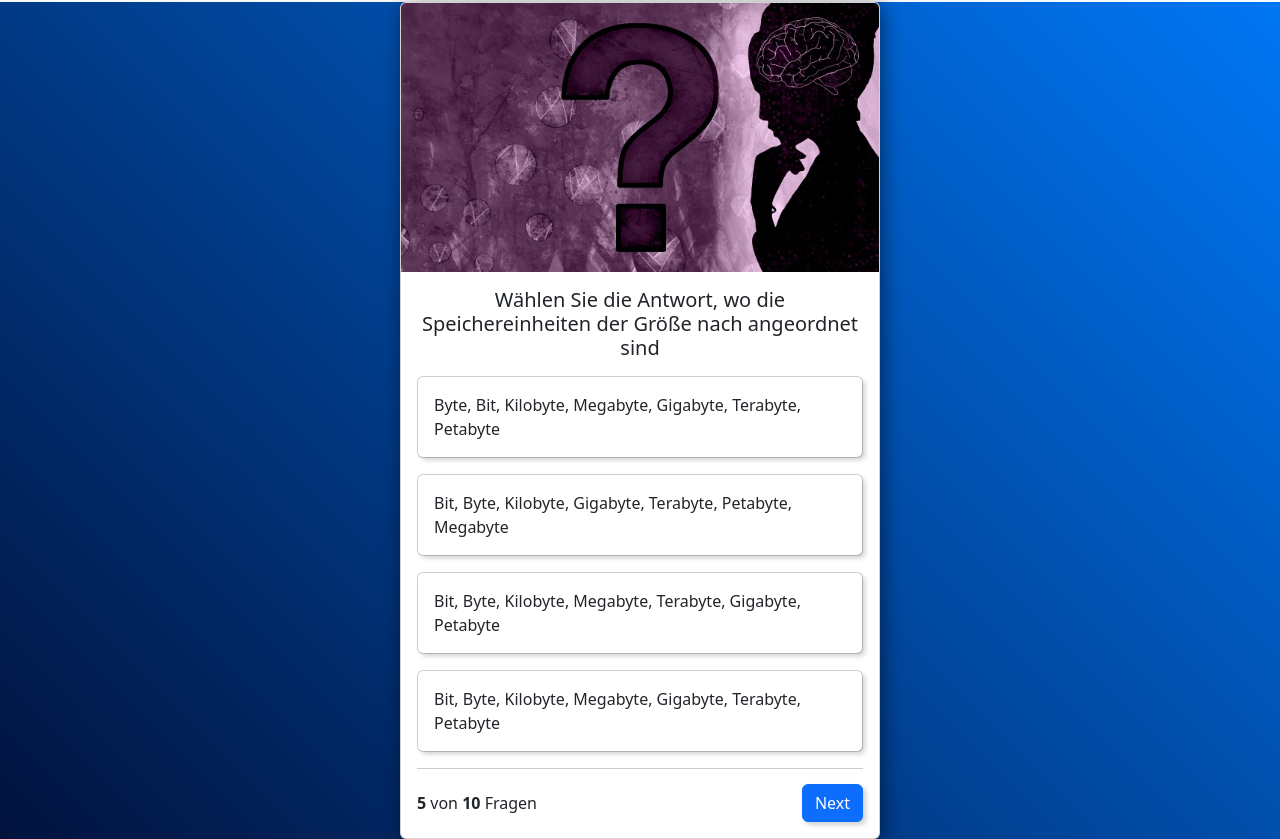
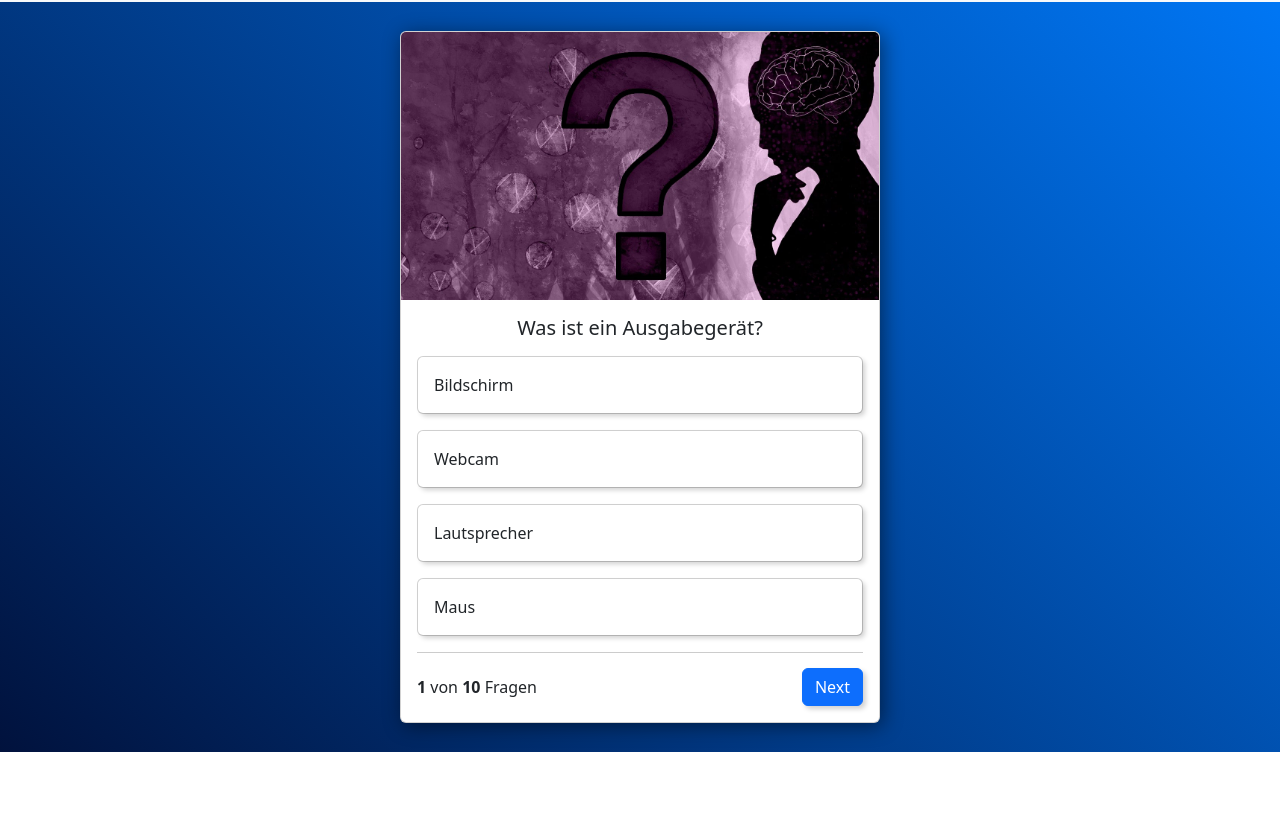
Before and after one commit to Trouble2701/quizapp, a plain HTML site: page index.html in a window 1280 px wide. Shown: the part 48-887 px from the top of the page. After the commit the page ends 800 px from the top, so only its background shows below. Drawn offline with nearby package versions, Linux system fonts and the light colour scheme.

Commit message:
script.js refresh

```diff
--- a/index.html
+++ b/index.html
@@ -16,7 +16,7 @@
     crossorigin="anonymous"></script>
 </head>
 
-<body onload="questionsStart(4)">
+<body onload="questionsStart()">
   <nav class="navbar bg-body-tertiary">
     <div class="container-fluid">
       <span class="navbar-brand mb-0 h1">QuizApp</span>
@@ -26,7 +26,27 @@
   <div class="container">
     <div class="card box-shadow width-card">
       <img src="./img/woman.jpg" class="card-img-top" alt="Quiz Time">
-      <div class="card-body" id="question"></div>
+      <div class="card-body">
+        <h5 class="card-title text-center mb-3" id="question"></h5>
+        <div class="card mb-3">
+          <div class="card-body box-shadow-answer" id="answer_1"></div>
+        </div>
+        <div class="card mb-3">
+          <div class="card-body box-shadow-answer" id="answer_2"></div>
+        </div>
+        <div class="card mb-3">
+          <div class="card-body box-shadow-answer" id="answer_3"></div>
+        </div>
+        <div class="card mb-3">
+          <div class="card-body box-shadow-answer" id="answer_4"></div>
+        </div>
+        <div class="question-footer">
+          <div>
+            <b id="thisQuestion"></b> von <b id="questionLength"></b> Fragen
+          </div>
+          <div id="nextQuestion"></div>
+        </div>
+      </div>
     </div>
   </div>
 </body>
--- a/script.js
+++ b/script.js
@@ -1,45 +1,31 @@
-function questionsStart(thisQuestion){
-    let contentQuestion = document.getElementById('question');
-    endOfQuestion = 'Next';
+let currentQuestion = 0;
 
-    contentQuestion.innerHTML = '';
+function questionsStart(){
+    let endOfQuestion = document.getElementById('nextQuestion');
+    let thisQuestion = document.getElementById('thisQuestion');
+    let questionLength = document.getElementById('questionLength');
+    endOfQuestion.innerHTML = '<button type="button" class="btn btn-primary box-shadow-answer">Next</button>';
 
-    if(thisQuestion == questions.length-1){
-        endOfQuestion = 'End';
+    if(currentQuestion == questions.length-1){
+        endOfQuestion.innerHTML = '<button type="button" class="btn btn-primary box-shadow-answer">End</button>';
     }
-    contentQuestion.innerHTML = generateContent(questions[thisQuestion]['question'], questions[thisQuestion]['answer_1'], questions[thisQuestion]['answer_2'], questions[thisQuestion]['answer_3'], questions[thisQuestion]['answer_4'], thisQuestion+1, endOfQuestion);
+
+    thisQuestion.innerHTML = currentQuestion+1;
+    questionLength.innerHTML = questions.length;
+
+    showQuestion();
 }
 
-function generateContent(question, answer_1, answer_2, answer_3, answer_4, aquestion, endOfQuestion){
-    return /*html*/`
-    <h5 class="card-title text-center mb-3">${question}</h5>
-        <div class="card mb-3">
-          <div class="card-body box-shadow-answer">
-          ${answer_1}
-          </div>
-        </div>
-        <div class="card mb-3">
-          <div class="card-body box-shadow-answer">
-          ${answer_2}
-          </div>
-        </div>
-        <div class="card mb-3">
-          <div class="card-body box-shadow-answer">
-          ${answer_3}
-          </div>
-        </div>
-        <div class="card mb-3">
-          <div class="card-body box-shadow-answer">
-          ${answer_4}
-          </div>
-        </div>
-        <div class="question-footer">
-          <div>
-            <b>${aquestion}</b> von <b>${questions.length}</b> Fragen
-          </div>
-          <div>
-            <button type="button" class="btn btn-primary box-shadow-answer" id="endOfQuestion">${endOfQuestion}</button>
-          </div>
-        </div>
-        `;
+function showQuestion(){
+    let question = questions[currentQuestion]['question'];
+    let answer_1 = questions[currentQuestion]['answer_1'];
+    let answer_2 = questions[currentQuestion]['answer_2'];
+    let answer_3 = questions[currentQuestion]['answer_3'];
+    let answer_4 = questions[currentQuestion]['answer_4'];
+
+    document.getElementById('question').innerHTML = question;
+    document.getElementById('answer_1').innerHTML = answer_1;
+    document.getElementById('answer_2').innerHTML = answer_2;
+    document.getElementById('answer_3').innerHTML = answer_3;
+    document.getElementById('answer_4').innerHTML = answer_4;
 }
```
